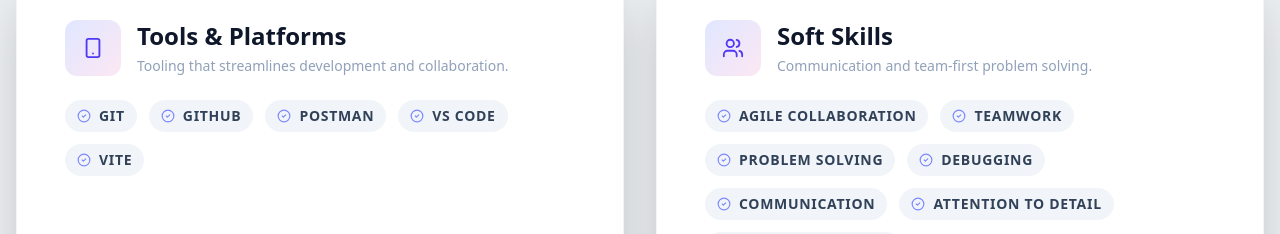
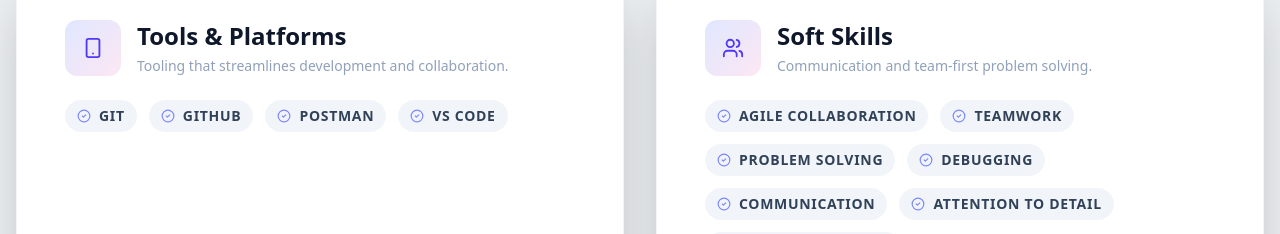
Before and after one commit to ms-sadiya/My-Portfolio, a React (Vite) app: page / in a window 1280 px wide. Shown: the part 2485-2719 px from the top of the page. Built offline with nearby package versions, Linux system fonts and the light colour scheme.

Commit message:
Add resume

```diff
--- a/src/components/Contact.jsx
+++ b/src/components/Contact.jsx
@@ -38,12 +38,10 @@
     setStatus(null);
 
     const API_URL = import.meta.env.VITE_API_URL;
-    console.log('API_URL:', API_URL);
-    console.log('Submitting form data:', { name, email, subject, message: message.substring(0, 50) + '...' });
 
     try {
       const response = await axios.post(`${API_URL}/api/contact`, { name, email, subject, message });
-      console.log('Response:', response.data);
+      // console.log('Response:', response.data);
       setStatus({ ok: true, text: 'Message sent' });
       setName(''); setEmail(''); setSubject(''); setMessage('');
     } catch (err) {
--- a/src/components/Skills.jsx
+++ b/src/components/Skills.jsx
@@ -25,8 +25,7 @@
     'Git',
     'GitHub',
     'Postman',
-    'VS Code',
-    'Vite'
+    'VS Code'
   ],
   softSkills: [
     'Agile Collaboration',
```
